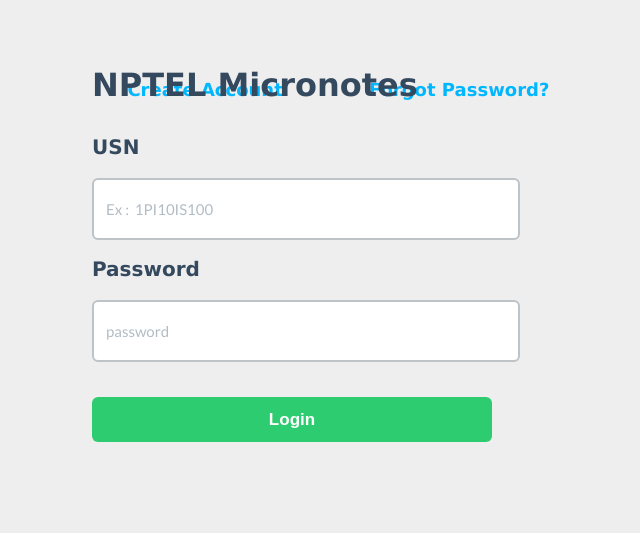
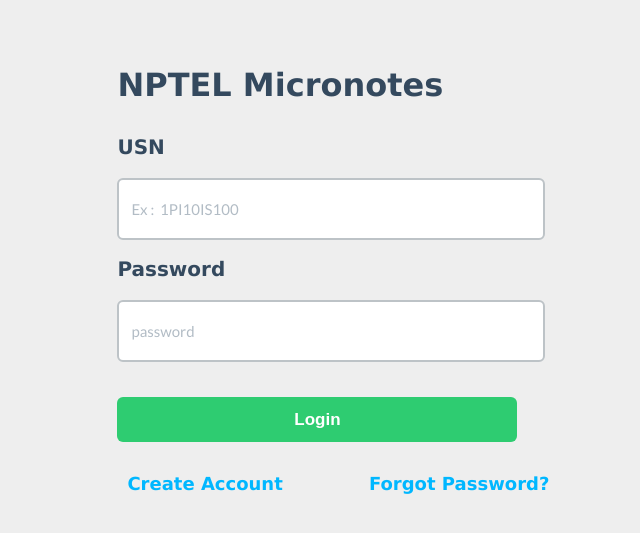
Before and after one commit to shrikrishnaholla/nptel-micronotes, a Node project: template views/index.ejs in a window 1280 px wide; the page is wider, and only the part inside the window is pictured. Shown: the top 533 px of that part, without its empty margins (348-988 px from the left). Run offline with Node 20 templates, Linux system fonts and the light colour scheme; the template is opened without the code that fills it, so the values that code supplies are empty.

Commit message:
Fixed weird alignment problem with form

```diff
--- a/public/stylesheets/style.css
+++ b/public/stylesheets/style.css
@@ -8,9 +8,9 @@
 }
 
 form {
-    position: absolute;
-    left: 50%;
-    margin-left: -200px;
+    /*position: absolute;*/
+    /*left: 50%;*/
+    margin-left: 35%;
     width: 200px;
 }
 
```
